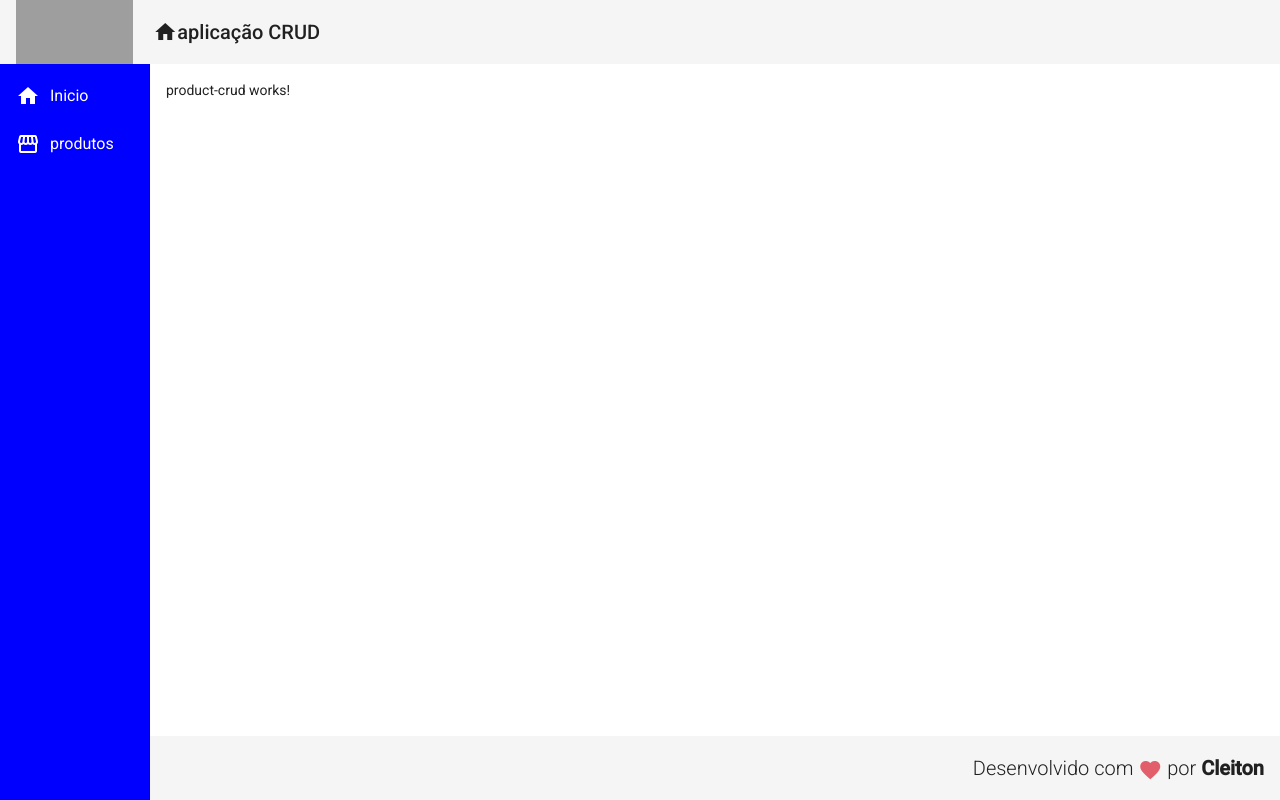
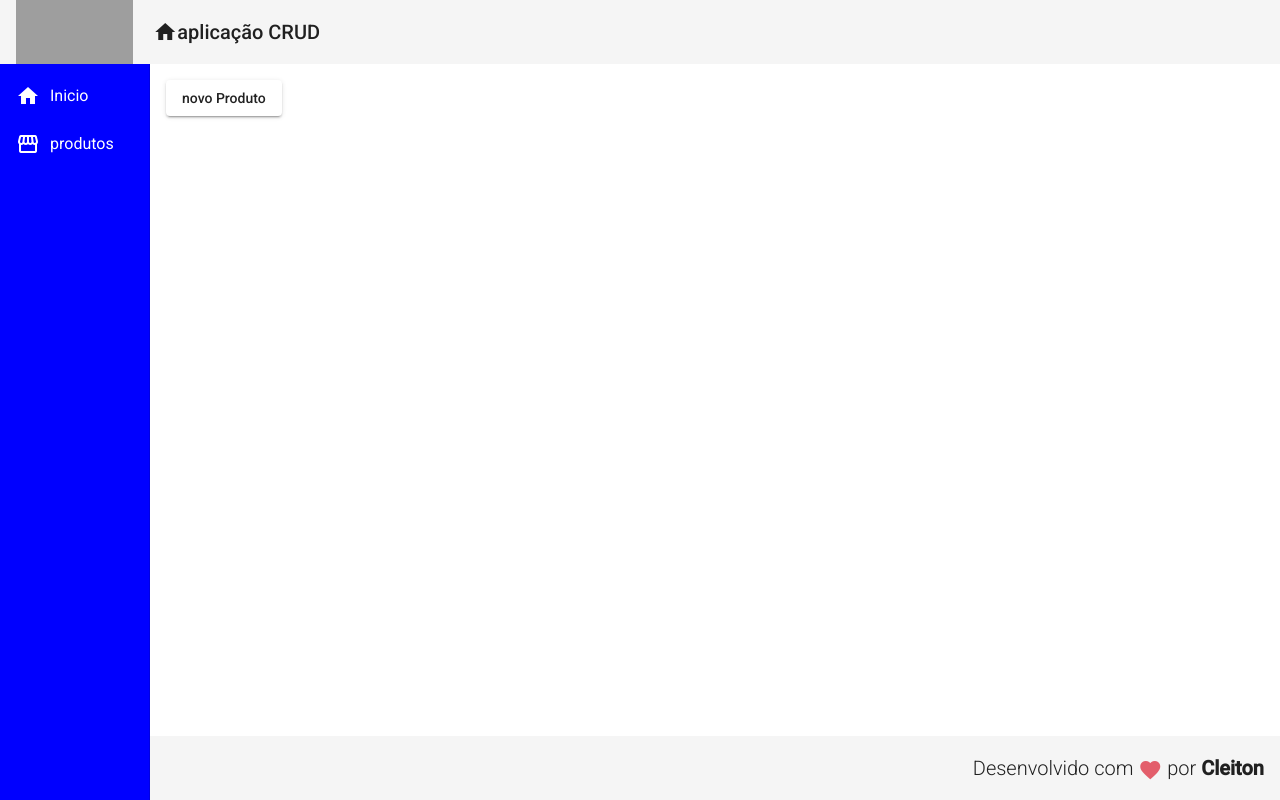
Before and after one commit to frpimentel/Desenvolvimento-web, an Angular app in the folder frontend/: page /products in a window 1280 px wide. Built offline with nearby package versions, Linux system fonts and the light colour scheme; grey boxes are pictures that could not be loaded.

Commit message:
Criando rotas para o produtos

```diff
--- /dev/null
+++ b/frontend/src/app/components/product/product-create/product-create.component.html
@@ -0,0 +1 @@
+<p>product-create works!</p>
--- /dev/null
+++ b/frontend/src/app/components/product/product-create/product-create.component.ts
@@ -0,0 +1,15 @@
+import { Component, OnInit } from '@angular/core';
+
+@Component({
+  selector: 'app-product-create',
+  templateUrl: './product-create.component.html',
+  styleUrls: ['./product-create.component.css']
+})
+export class ProductCreateComponent implements OnInit {
+
+  constructor() { }
+
+  ngOnInit(): void {
+  }
+
+}
--- a/frontend/src/app/views/home/home.component.html
+++ b/frontend/src/app/views/home/home.component.html
@@ -5,5 +5,7 @@
   </mat-card-subtitle>
   <ul>
     <li *myFor="let n em [1, 2, 3]">{{n}}</li>
+
   </ul>
+
 </mat-card>
--- a/frontend/src/app/views/product-crud/product-crud.component.html
+++ b/frontend/src/app/views/product-crud/product-crud.component.html
@@ -1 +1,3 @@
-<p>product-crud works!</p>
+<button mat-raised-button (click)="navigateToProductCreate()">
+  novo Produto
+</button>
--- a/frontend/src/app/views/product-crud/product-crud.component.ts
+++ b/frontend/src/app/views/product-crud/product-crud.component.ts
@@ -1,4 +1,5 @@
 import { Component, OnInit } from '@angular/core';
+import { Router } from'@angular/router';
 
 @Component({
   selector: 'app-product-crud',
@@ -7,9 +8,12 @@
 })
 export class ProductCrudComponent implements OnInit {
 
-  constructor() { }
+  constructor(private router: Router) { }
 
   ngOnInit(): void {
   }
+  navigateToProductCreate(): void{
+    this.router.navigate(['/products/create'])
+  }
 
 }
```
Also changed, not shown: frontend/src/app/app-routing.module.ts (+6 -1 lines), frontend/src/app/app.module.ts (+6 -2 lines), frontend/src/app/components/product/product-create/product-create.component.css (added), 1 other file (tests, documents, lock files or other folders).
